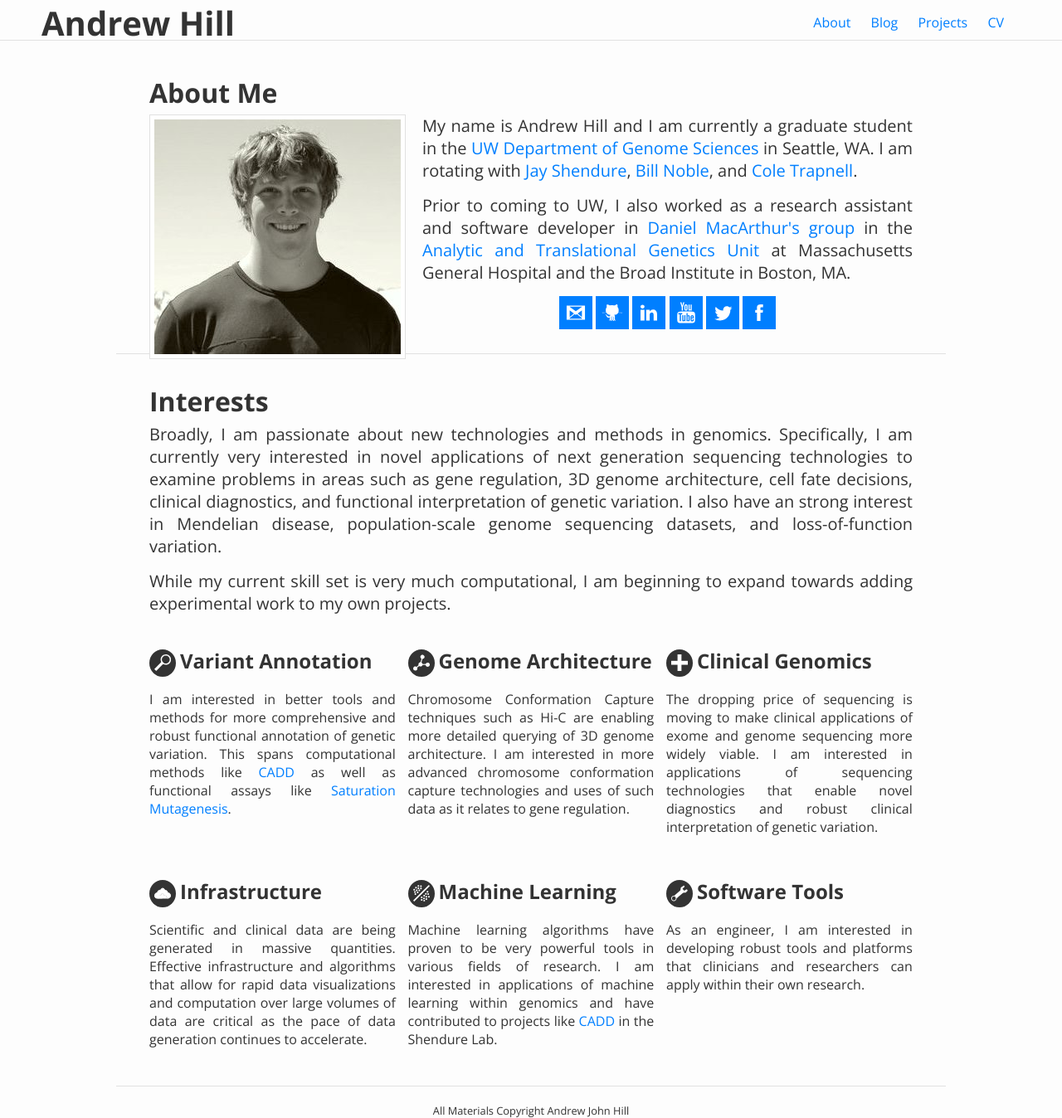
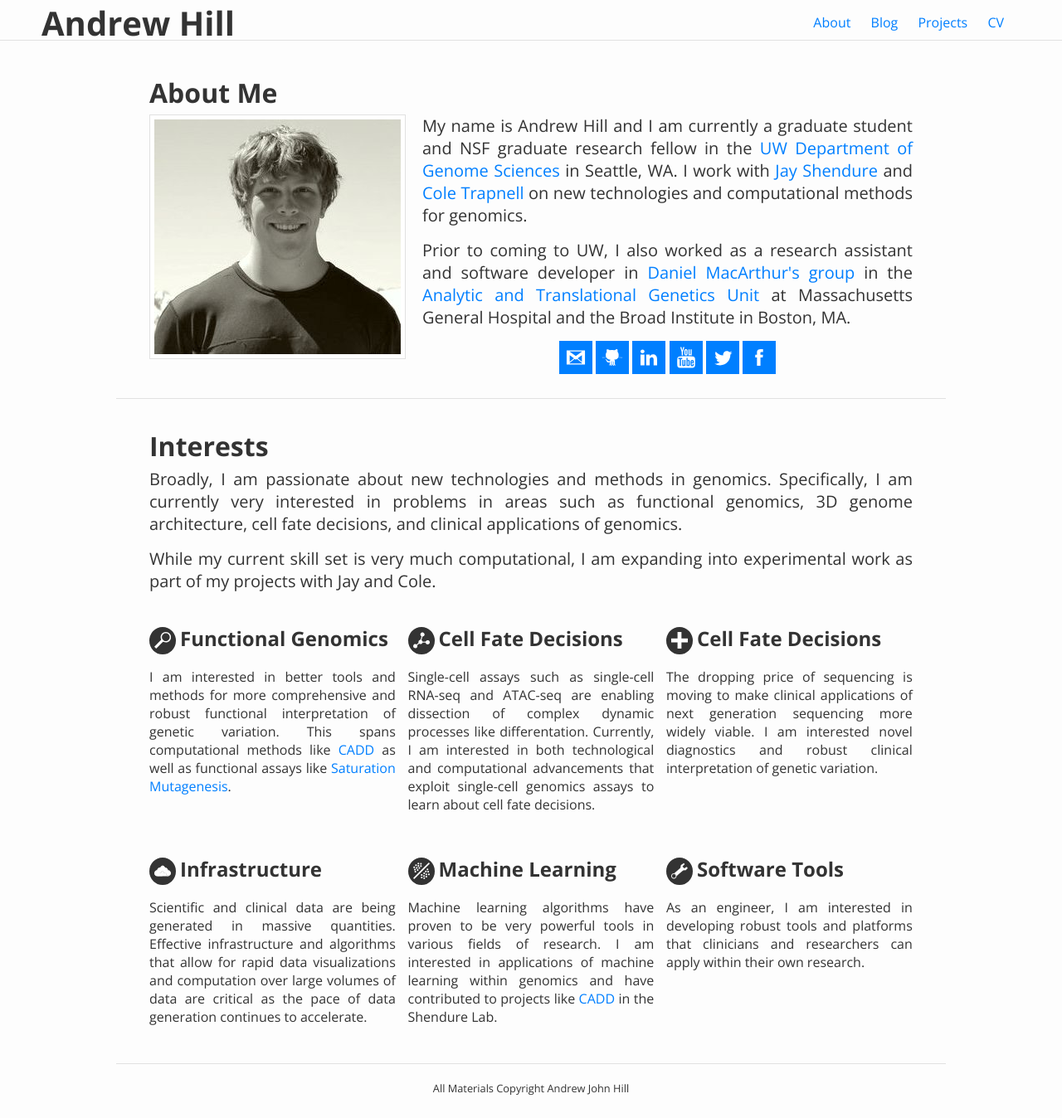
Before and after one commit to andrewhill157/personal-website, a Jekyll site: the page built from index.html, in a window 1280 px wide and 1348 px high. Shown: the whole window at 83% size. Built offline with Jekyll 4.4.1, drawn with Linux system fonts in a browser that asks for light colours; nearby versions of some CDN libraries; Markdown is read by kramdown in place of the engine named in the settings.

Commit message:
Small updates from first year of graduate school. Does not yet include project updates as am waiting for reviews.

```diff
--- a/index.html
+++ b/index.html
@@ -7,7 +7,7 @@ layout: default
 <div class="section" id="about">
   <h1>About Me</h1>
   <div id="headshot"><img src="/images/headshot.jpg"></div>
-  <p class="leadText">My name is Andrew Hill and I am currently a graduate student in the <a href="http://www.gs.washington.edu/">UW Department of Genome Sciences</a> in Seattle, WA. I am rotating with <a href="http://krishna.gs.washington.edu/">Jay Shendure</a>, <a href="http://noble.gs.washington.edu/">Bill Noble</a>, and <a href="http://cole-trapnell-lab.github.io/">Cole Trapnell</a>.</p>
+  <p class="leadText">My name is Andrew Hill and I am currently a graduate student and NSF graduate research fellow in the <a href="http://www.gs.washington.edu/">UW Department of Genome Sciences</a> in Seattle, WA. I work with <a href="http://krishna.gs.washington.edu/">Jay Shendure</a> and <a href="http://cole-trapnell-lab.github.io/">Cole Trapnell</a> on new technologies and computational methods for genomics.</p>
 
    <p class="leadText">Prior to coming to UW, I also worked as a research assistant and software developer in <a href="http://www.macarthurlab.org/">Daniel MacArthur's group </a> in the <a href="http://atgu.mgh.harvard.edu/">Analytic and Translational Genetics Unit</a> at Massachusetts General Hospital and the Broad Institute in Boston, MA.</p>
 
@@ -17,23 +17,23 @@ layout: default
 <!-- My current research interests -->
 <div class="section" id="interests">
   <h1>Interests</h1>
-  <p class="leadText">Broadly, I am passionate about new technologies and methods in genomics. Specifically, I am currently very interested in novel applications of next generation sequencing technologies to examine problems in areas such as gene regulation, 3D genome architecture, cell fate decisions, clinical diagnostics, and functional interpretation of genetic variation. I also have an strong interest in Mendelian disease, population-scale genome sequencing datasets, and loss-of-function variation.</p>
+  <p class="leadText">Broadly, I am passionate about new technologies and methods in genomics. Specifically, I am currently very interested in problems in areas such as functional genomics, 3D genome architecture, cell fate decisions, and clinical applications of genomics.</p>
 
-<p class="leadText">While my current skill set is very much computational, I am beginning to expand towards adding experimental work to my own projects.</p>
+<p class="leadText">While my current skill set is very much computational, I am expanding into experimental work as part of my projects with Jay and Cole.</p>
 
   <!-- Two rows of 3 column grids with one interest and description in each -->
 <div class="partition group">
 	<div class="col span_1_of_3">
-    <h2><div class="smallIcon"><img src="/images/search-white.svg"></div>Variant Annotation</h2>
-    <p>I am interested in better tools and methods for more comprehensive and robust functional annotation of genetic variation. This spans computational methods like <a href="http://cadd.gs.washington.edu/">CADD</a> as well as functional assays like <a href="http://www.ncbi.nlm.nih.gov/pubmed/25141179">Saturation Mutagenesis</a>.</p>
+    <h2><div class="smallIcon"><img src="/images/search-white.svg"></div>Functional Genomics</h2>
+    <p>I am interested in better tools and methods for more comprehensive and robust functional interpretation of genetic variation. This spans computational methods like <a href="http://cadd.gs.washington.edu/">CADD</a> as well as functional assays like <a href="http://www.ncbi.nlm.nih.gov/pubmed/25141179">Saturation Mutagenesis</a>.</p>
   </div>
   <div class="col span_1_of_3">
-   <h2><div class="smallIcon"><img src="/images/network-white.svg"></div>Genome Architecture</h2>
-   <p>Chromosome Conformation Capture techniques such as Hi-C are enabling more detailed querying of 3D genome architecture. I am interested in more advanced chromosome conformation capture technologies and uses of such data as it relates to gene regulation.</p>
+   <h2><div class="smallIcon"><img src="/images/network-white.svg"></div>Cell Fate Decisions</h2>
+   <p>Single-cell assays such as single-cell RNA-seq and ATAC-seq are enabling dissection of complex dynamic processes like differentation. Currently, I am interested in both technological and computational advancements that exploit single-cell genomics assays to learn about cell fate decisions.</p>
  </div>
  <div class="col span_1_of_3">
-   <h2><div class="smallIcon"><img src="/images/medicine-white.svg"></div>Clinical Genomics</h2>
-   <p>The dropping price of sequencing is moving to make clinical applications of exome and genome sequencing more widely viable. I am interested in applications of sequencing technologies that enable novel diagnostics and robust clinical interpretation of genetic variation.</p>
+   <h2><div class="smallIcon"><img src="/images/medicine-white.svg"></div>Cell Fate Decisions</h2>
+   <p>The dropping price of sequencing is moving to make clinical applications of next generation sequencing more widely viable. I am interested novel diagnostics and robust clinical interpretation of genetic variation.</p>
  </div>
 </div>
 
```
Also changed, not shown: projects/index.html (+21 -3 lines).
